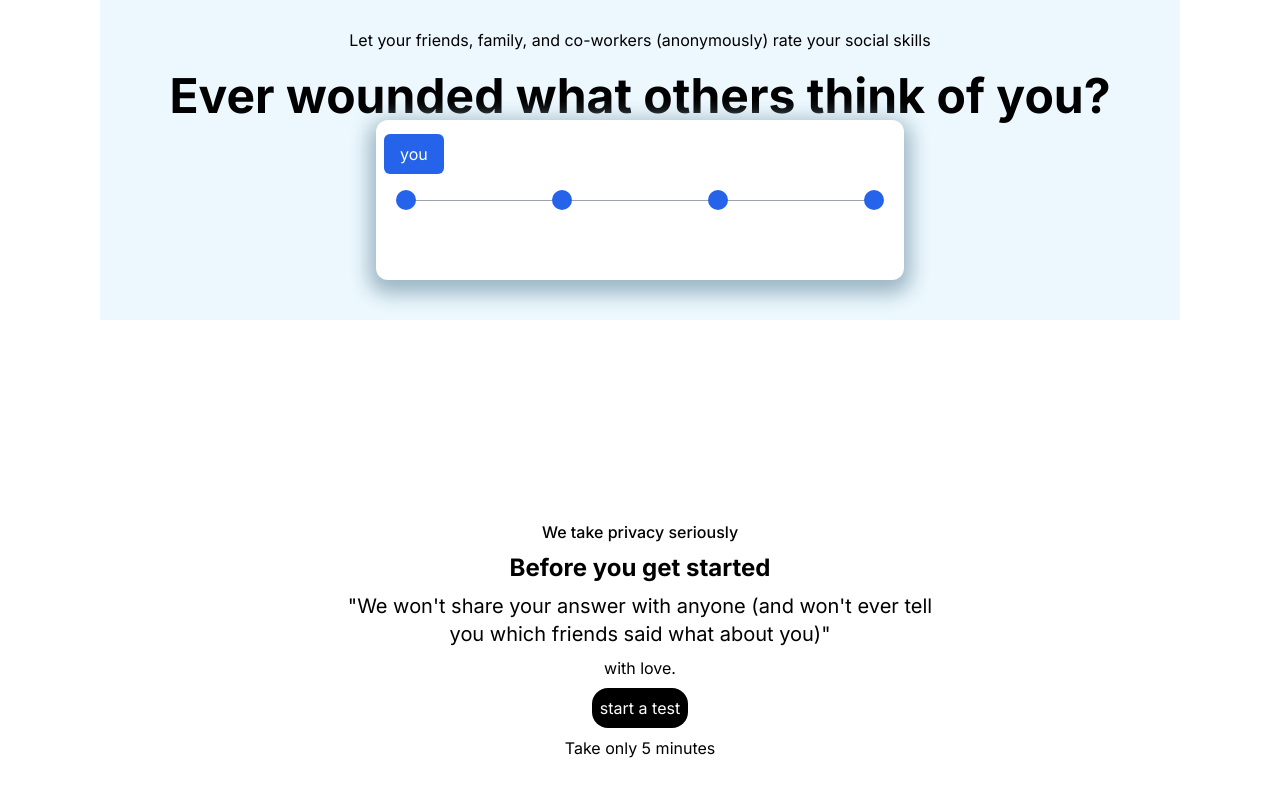
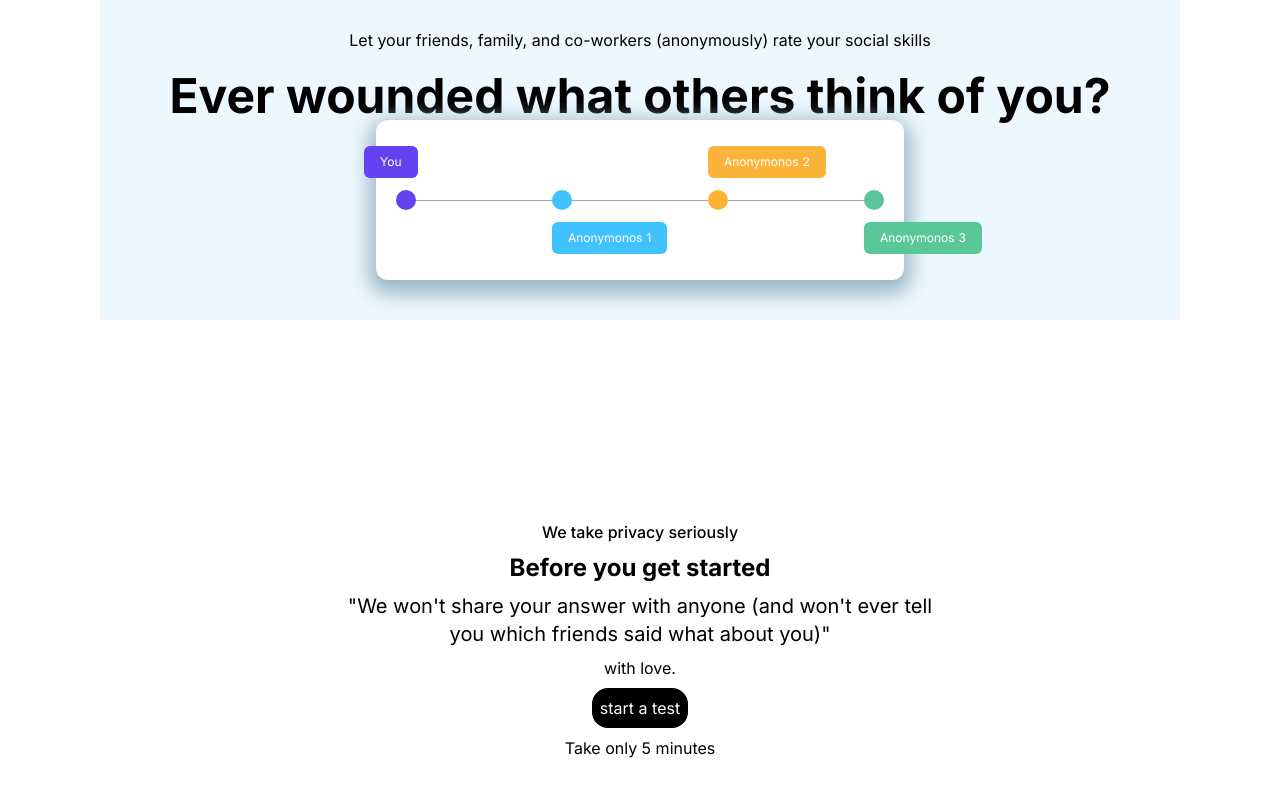
Before and after one commit to Dibyas98/Nxtjob.ai, a Next.js app: page / in a window 1280 px wide. Shown: the part 2420-3220 px from the top of the page. Built offline with nearby package versions, Linux system fonts and the light colour scheme.

Commit message:
stepper added

```diff
--- a/app/component/thinkofyou/ThinkOfYou.tsx
+++ b/app/component/thinkofyou/ThinkOfYou.tsx
@@ -1,6 +1,31 @@
 import React from 'react'
 import { MainBox } from '../ui/index'
+import { text } from 'stream/consumers'
+import { Span } from 'next/dist/trace'
+const stepper: { text: string, color: string,position?:string }[] = [
+    {
+        text: "You",
+        color: "6442EF",
+        position:'-top-11 -left-8'
+    },
+    {
+        text: "Anonymonos 1",
+        color: "40C2FC",
+        position:"top-8"
+    },
+    {
+        text: "Anonymonos 2",
+        color: "FDB338",
+        position:"-top-11"
+    },
+    {
+        text: "Anonymonos 3",
+        color: "59C798",
+        position:"top-8"
+    }
+]
 function ThinkOfYou(): React.ReactNode {
+
     return (
         <MainBox>
             <main className='w-full lg:px-20 '>
@@ -12,21 +37,19 @@ function ThinkOfYou(): React.ReactNode {
                     <div className='w-full flex justify-center'>
                         <div className=' progres-shadow w-full md:w-3/4 lg:w-2/4 bg-white flex items-center md:h-[20vh] h-[30vh] rounded-xl'>
                             <div className=' w-full h-5 flex justify-between relative px-5'>
-                                <div className='w-[85%] md:w-[90%] lg:w-[92%] h-[1px] bg-gray-400 absolute top-[10px]'></div>
-                                <div className='w-5 h-5 rounded-full bg-blue-600 z-0 relative'>
-                                    <p className='absolute bg-blue-600 text-white p-2 px-4 rounded-md -top-14 -left-3'>
-                                        you
-                                    </p>
-                                </div>
-                                <div className='w-5 h-5 rounded-full bg-blue-600 z-0'>
+                                <div className='w-[90%] sm:w-[92%] md:w-[92%] lg:w-[90%] xl:w-[91%] h-[1px] bg-gray-400 absolute top-[10px]'></div>
+                                {
+                                    stepper.map((ele, idx) => {
+                                        return <div className={`w-5 h-5 rounded-full  z-0 relative text-wrap`} style={{backgroundColor:`#${ele.color}`}}>
+                                            <p className={`text-xs flex gap-1  absolute text-white py-2 px-4 rounded-md  ${ele.position}`} style={{backgroundColor:`#${ele.color}`}}>
+                                                {
+                                                    ele.text.split(" ").map((el) => <span>{el} </span>)
+                                                }
+                                            </p>
+                                        </div>
+                                    })
+                                }
 
-                                </div>
-                                <div className='w-5 h-5 rounded-full bg-blue-600 z-0'>
-
-                                </div>
-                                <div className='w-5 h-5 rounded-full bg-blue-600 z-0'>
-
-                                </div>
                             </div>
                         </div>
                     </div>
```
